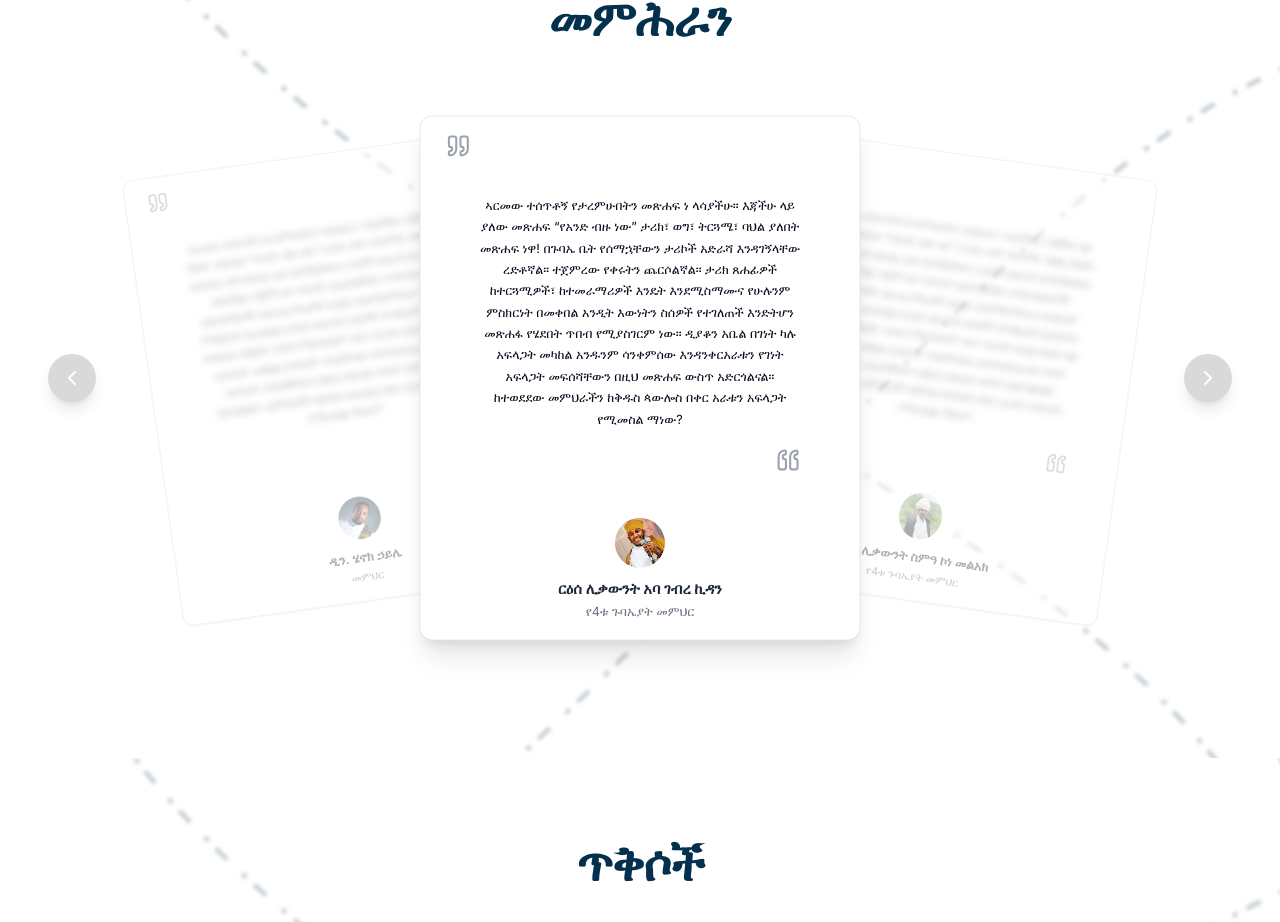
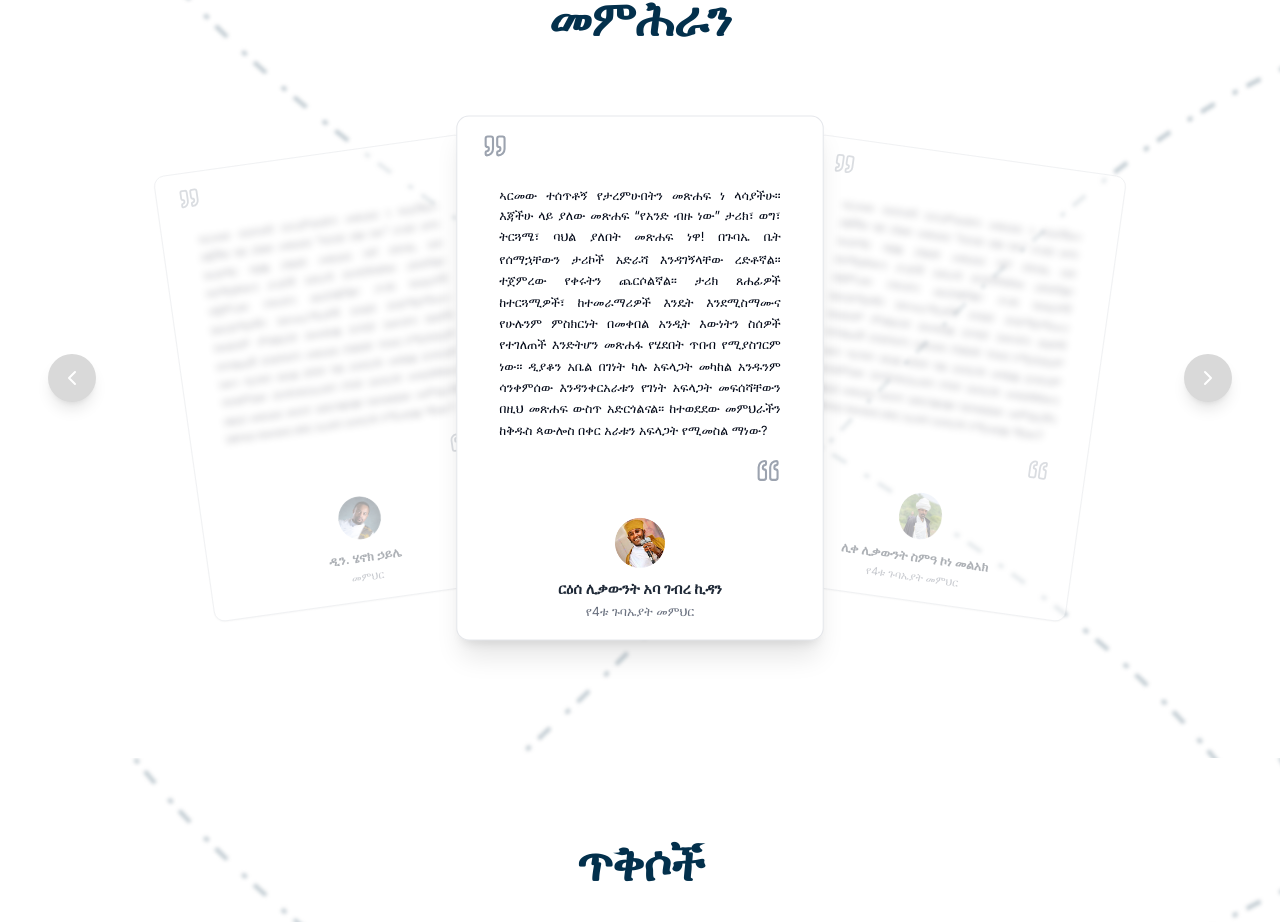
Before and after one commit to MekdelawitGebre/st-paul-book, a Next.js app: page / in a window 1280 px wide. Shown: the part 2456-3378 px from the top of the page. Built offline with nearby package versions, Linux system fonts and the light colour scheme; a web font is replaced by a local one.

Commit message:
fix :the testimoials

```diff
--- a/components/testimonials.tsx
+++ b/components/testimonials.tsx
@@ -8,7 +8,7 @@ import testimonialsData from "@/data/testimonials.json";
 
 const cardConfig = {
   active: {
-    width: "420px",
+    width: "350px",
     height: "500px",
     transform: "translateX(0) scale(1.05) rotate(0deg)",
     className: "scale-105 opacity-100 z-20",
@@ -18,7 +18,7 @@ const cardConfig = {
     fontSize: "text-xs",
   },
   previous: {
-    width: "420px",
+    width: "350px",
     height: "500px",
     transform: "translateX(-300px) scale(0.9) rotate(-8deg)",
     className: "scale-90 opacity-60 z-10",
@@ -28,7 +28,7 @@ const cardConfig = {
     fontSize: "text-xs",
   },
   next: {
-    width: "420px",
+    width: "350px",
     height: "500px",
     transform: "translateX(300px) scale(0.9) rotate(8deg)",
     className: "scale-90 opacity-60 z-10",
@@ -138,9 +138,9 @@ export default function Testimonials() {
                         </div>
 
                         {/* Main content */}
-                        <div className="flex-1 flex flex-col justify-center px-8 pt-8">
+                        <div className="flex-1 flex flex-col justify-center px-4 pt-8">
                           <p
-                            className={`${config.fontSize} ${config.textBlur}`}
+                            className={`${config.fontSize} ${config.textBlur} text-justify`}
                           >
                             {testimonial.quote}
                           </p>
```
